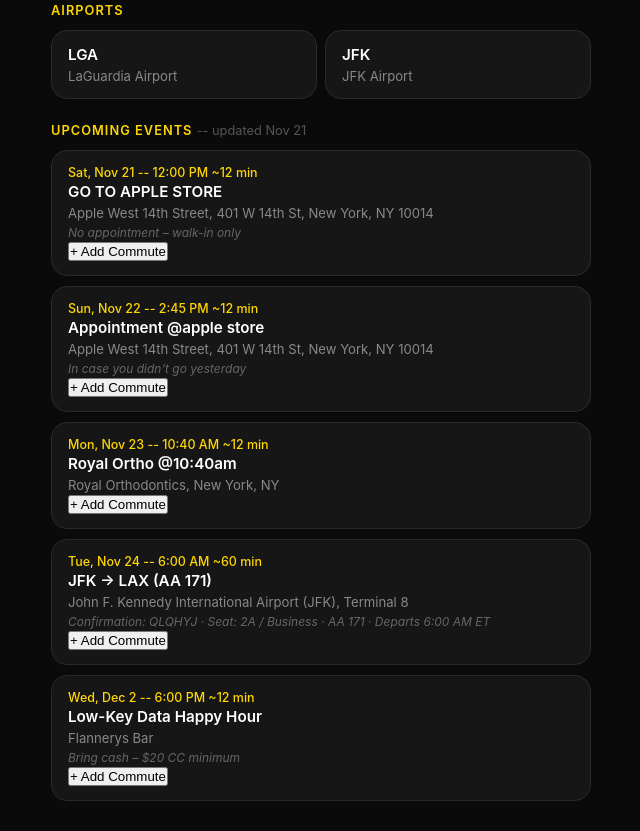
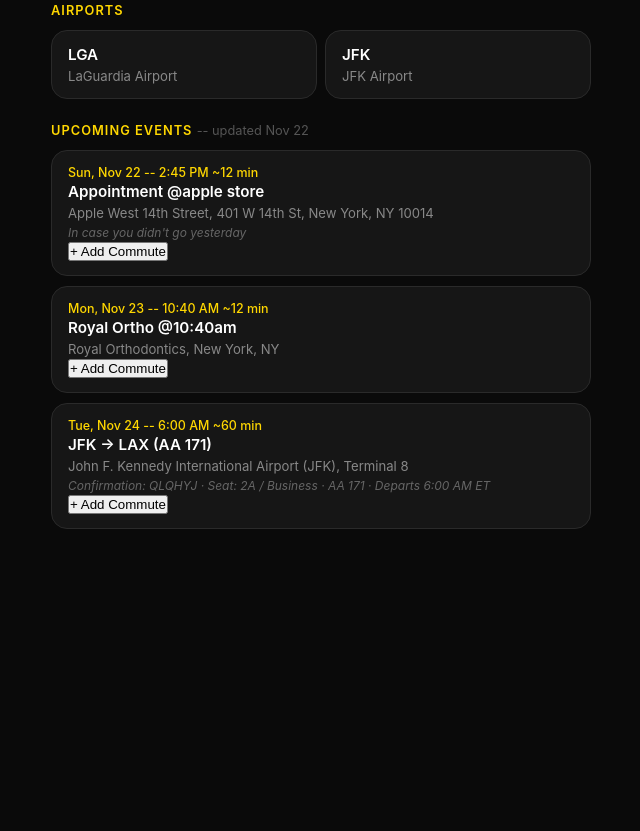
Before and after one commit to mavvie-droid/commute-calculator, a plain HTML site: page index.html in a window 1280 px wide. Shown: the part 437-1268 px from the top of the page, without its empty margins (319-959 px from the left). After the commit the page ends 996 px from the top, so only its background shows below. Drawn offline with Linux system fonts and the light colour scheme.

Commit message:
Refresh events 2026-11-22
Co-Authored-By: Claude Sonnet 4.6 <noreply@anthropic.com>
Claude-Session: https://claude.ai/code/session_01YDown1K39s8MS53oDjkoVb

```diff
--- a/index.html
+++ b/index.html
@@ -279,16 +279,9 @@
     </a>
   </div>
 
-  <p class="section-title">Upcoming Events <span style="color:#555; font-weight:400; text-transform:none; letter-spacing:0;">-- updated Nov 21</span></p>
+  <p class="section-title">Upcoming Events <span style="color:#555; font-weight:400; text-transform:none; letter-spacing:0;">-- updated Nov 22</span></p>
 
   <!-- EVENTS_START -->
-  <a class="event-card" data-start="2026-11-21T12:00:00" data-end="2026-11-21T17:00:00" data-address="Apple West 14th Street, 401 W 14th St, New York, NY 10014" onclick="openEvent('Apple West 14th Street, 401 W 14th St, New York, NY 10014')">
-    <div class="event-date">Sat, Nov 21 -- 12:00 PM <span class="eta-badge">~12 min</span></div>
-    <div class="event-name">GO TO APPLE STORE</div>
-    <div class="event-address">Apple West 14th Street, 401 W 14th St, New York, NY 10014</div>
-    <div class="event-note">No appointment – walk-in only</div>
-    <button class="commute-btn" onclick="event.stopPropagation(); addCommute(this)">+ Add Commute</button>
-  </a>
   <a class="event-card" data-start="2026-11-22T14:45:00" data-end="2026-11-22T15:45:00" data-address="Apple West 14th Street, 401 W 14th St, New York, NY 10014" onclick="openEvent('Apple West 14th Street, 401 W 14th St, New York, NY 10014')">
     <div class="event-date">Sun, Nov 22 -- 2:45 PM <span class="eta-badge">~12 min</span></div>
     <div class="event-name">Appointment @apple store</div>
@@ -307,13 +300,6 @@
     <div class="event-name">JFK → LAX (AA 171)</div>
     <div class="event-address">John F. Kennedy International Airport (JFK), Terminal 8</div>
     <div class="event-note">Confirmation: QLQHYJ · Seat: 2A / Business · AA 171 · Departs 6:00 AM ET</div>
-    <button class="commute-btn" onclick="event.stopPropagation(); addCommute(this)">+ Add Commute</button>
-  </a>
-  <a class="event-card cat-social" data-start="2026-12-02T18:00:00" data-end="2026-12-02T20:00:00" data-address="Flannerys Bar, New York, NY" onclick="openEvent('Flannerys Bar, New York, NY')">
-    <div class="event-date">Wed, Dec 2 -- 6:00 PM <span class="eta-badge">~12 min</span></div>
-    <div class="event-name">Low-Key Data Happy Hour</div>
-    <div class="event-address">Flannerys Bar</div>
-    <div class="event-note">Bring cash – $20 CC minimum</div>
     <button class="commute-btn" onclick="event.stopPropagation(); addCommute(this)">+ Add Commute</button>
   </a>
   <!-- EVENTS_END -->
```
